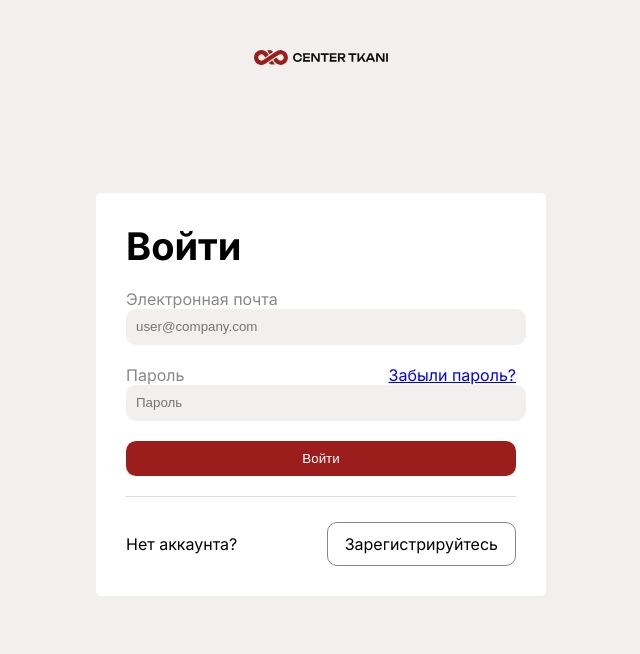
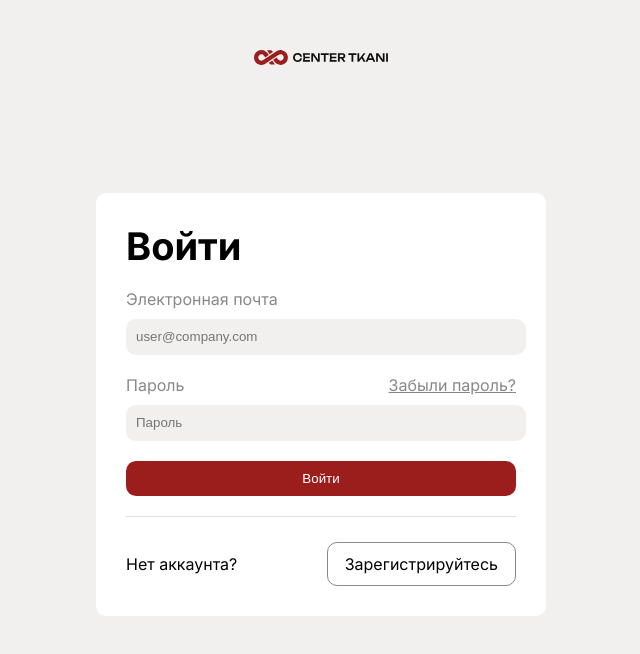
Before and after one commit to GitWorkAz/tz-tkani, a React (Vite) app: page /log_in in a window 1280 px wide. Shown: the top 654 px of the page, without its empty margins (379-1019 px from the left). Built offline with nearby package versions, Linux system fonts and the light colour scheme.

Commit message:
Обновил стили страницы входа

```diff
--- a/src/pages/logIn/LogIn.jsx
+++ b/src/pages/logIn/LogIn.jsx
@@ -29,7 +29,7 @@ export const LogIn = () => {
         <div className={styles.form_password}>
           <div className={styles.form_password_link}>
             <p>Пароль</p>
-            <Link to="/forgot">Забыли пароль?</Link>
+            <Link to="/forgot" className={styles.form_link_forgot}>Забыли пароль?</Link>
           </div>
           <input
             type="password"
--- a/src/pages/logIn/LogIn.module.css
+++ b/src/pages/logIn/LogIn.module.css
@@ -28,11 +28,16 @@
     background: #fff;
     padding: 30px;
     color: #888;
-    border-radius: 5px;
+    border-radius: 10px;
 }
 .form h3 {
     font-size: 38px;
     color: #000;
+}
+.form_email {
+    display: flex;
+    flex-direction: column;
+    gap: 10px;
 }
 .form_input {
     width: 400px;
@@ -43,14 +48,23 @@
     border: none;
     outline: none;
 }
-
+.form_input:hover {
+    background: #E4E2DF;
+}
 .form_password {
     display: flex;
     flex-direction: column;
+    gap: 10px;
 }
 .form_password_link {
     display: flex;
     justify-content: space-between;
+}
+.form_link_forgot {
+    color: #888;
+}
+.form_link_forgot:hover {
+    color: #000;
 }
 .form_btn {
     border-radius: 10px;
--- a/src/pages/singUp/SingUp.jsx
+++ b/src/pages/singUp/SingUp.jsx
@@ -3,34 +3,7 @@ import styles from "./SingUp.module.css";
 export const SingUp = () => {
   return (
     <div className={styles.wrapper}>
-      <div className={styles.logo}>
-        <img src="/Logo Icon.svg" alt="Логотип" className={styles.logo_img} />
-        <img
-          src="/CENTER TKANI.svg"
-          alt="Название"
-          className={styles.logo_text}
-        />
-      </div>
 
-      <div className={styles.form}>
-        <h3>Войти</h3>
-        <div className={styles.form_email}>
-          <p>Электронная почта</p>
-          <input type="email" name="email" id="email" placeholder="user@company.com" required/>
-        </div>
-        <div className={styles.form_password}>
-            <div className={styles.form_password_link}>
-                <p>Пароль</p>
-                <p>Забыли пароль?</p>
-            </div>
-            <input type="password" name="password" id="password" placeholder="Пароль" required/>
-        </div>
-        <button type="submit"></button>
-        <div className={styles.form_link}>
-            <p>Нет аккаунта?</p>
-            <p>Зарегистрируйтесь</p>
-        </div>
-      </div>
     </div>
   );
 };
```
